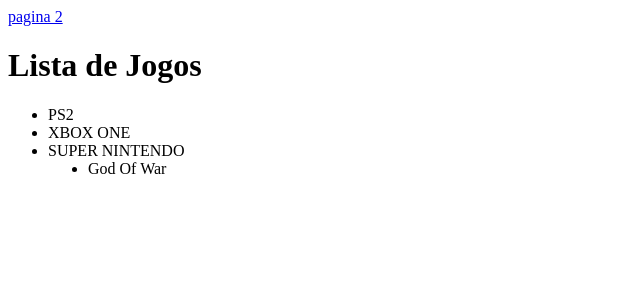
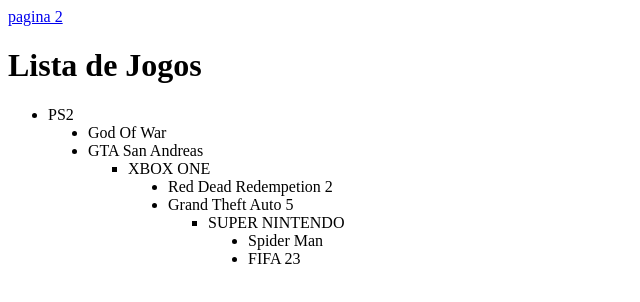
Before and after one commit to Bielzindograuu/Bielzindograuu, a plain HTML site: page pg2.html in a window 1280 px wide. Shown: the whole page, without its empty margins (0-640 px from the left). Drawn offline with Linux system fonts and the light colour scheme.

Commit message:
Update pg2.html

```diff
--- a/pg2.html
+++ b/pg2.html
@@ -9,9 +9,18 @@
   <body>
     <a href="pg2.hmtl" rel="next" target="_self"> pagina 2 </a>
     <h1>Lista de Jogos</h1>
-    <ul tipe="I" >
+    <ul type="I" start="1">
        <li> PS2
+    <ul type="disc" >
+      <li> God Of War
+      <li> GTA San Andreas
+    <ul type="I" start="2">
        <li> XBOX ONE
+    <ul type="disc" >
+      <li> Red Dead Redempetion 2
+      <li> Grand Theft Auto 5
+    <ul type="I" start="3">
        <li> SUPER NINTENDO
-    <ul type="disc">
-       <li> God Of War
+    <ul type="disc" >
+      <li> Spider Man
+      <li> FIFA 23
```
